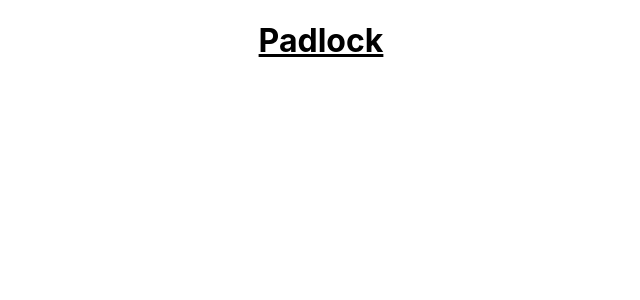
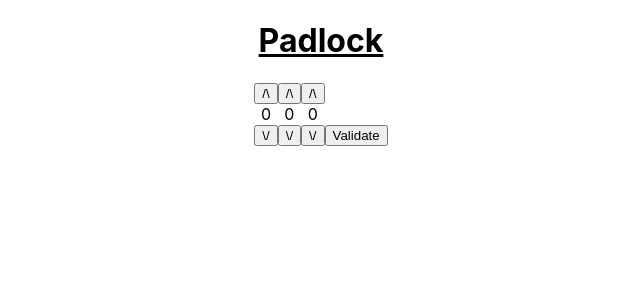
Before and after one commit to histefanhere/react-padlock, a React (Create React App) app: page / in a window 1280 px wide. Shown: the top 300 px of the page, without its empty margins (319-959 px from the left). Built offline with nearby package versions, Linux system fonts and the light colour scheme.

Commit message:
Basic Working Commit Everything here works as it should but by the bare minimum. Now come improvements. *many* improvements.

```diff
--- a/src/App.tsx
+++ b/src/App.tsx
@@ -1,5 +1,4 @@
 import React from 'react';
-import logo from './logo.svg';
 import './App.scss';
 
 import Padlock from './components/Padlock';
--- /dev/null
+++ b/src/components/Digit.scss
@@ -0,0 +1,4 @@
+.digit {
+    // Shows all the digits next to one another
+    display: inline-block;
+}
--- /dev/null
+++ b/src/components/Digit.tsx
@@ -0,0 +1,33 @@
+import React from 'react';
+import './Digit.scss';
+
+interface DigitProps {
+    value: number;
+    digitID: number;
+    // the onClick event hook gets passed which digit this is and a direction
+    // 1 for an increase and -1 for a decrease.
+    onClick: (digitID: number, direc: number) => void;
+}
+
+function Digit (props: DigitProps) {
+    // Digit is a completely controlled component - everything is defined
+    // through it's props, and it stores no state of itself.
+
+    const digit = props.digitID;
+
+    return (
+        <div className="digit">
+            <button className="digit-btn" onClick={() => { props.onClick(digit, 1) }}>
+                {"/\\"}
+            </button>
+            <div className="digit-label">
+                {`${props.value}`}
+            </div>
+            <button className="digit-btn" onClick={() => { props.onClick(digit, -1) }}>
+                {"\\/"}
+            </button>
+        </div>
+    );
+}
+
+export default Digit;
--- a/src/components/Padlock.tsx
+++ b/src/components/Padlock.tsx
@@ -1,9 +1,53 @@
-import React from 'react';
+import React, { useState } from 'react';
 import './Padlock.scss';
+import Digit from './Digit';
 
 function Padlock() {
+    const [values, setValues] = useState([0, 0, 0]);
+
+    const correctValues = [1, 2, 3];
+
+    const handleClick = (id: number, direc: number) => {
+        // console.log("Clicked " + id + " in direction of " + direc);
+
+        // Keeps `values` immutable
+        let newValues: Array<number> = values.slice();
+        newValues[id] += direc;
+        setValues(newValues);
+    }
+
+    // Function compares if the stored `values` state is equivalent to `correctValues`
+    // By comparing each individual element.
+    const isCorrect = () => {
+        for (let i = 0; i < 3; i++) {
+            if (values[i] !== correctValues[i]) {
+                return false;
+            }
+        }
+        return true;
+    }
+
+    // Called when the "validate" button is pressed
+    // Just a simple alert for now to test the basic functionality.
+    const validate = () => {
+        const correct: boolean = isCorrect();
+        if (correct) {
+            alert("Correct!");
+        }
+        else {
+            alert("Wrong!");
+        }
+    }
+
     return (
-        <h1>Padlock</h1>
+        <div className="padlock">
+            <h1>Padlock</h1>
+            {/* This could be done in a loop, but it'd be more effort than it's worth. */}
+            <Digit digitID={0} value={values[0]} onClick={handleClick}/>
+            <Digit digitID={1} value={values[1]} onClick={handleClick}/>
+            <Digit digitID={2} value={values[2]} onClick={handleClick}/>
+            <button className="validate-btn" onClick={validate}>Validate</button>
+        </div>
     );
 }
 
```
Also changed, not shown: src/logo.svg (deleted), 1 other file (tests, documents, lock files or other folders).
